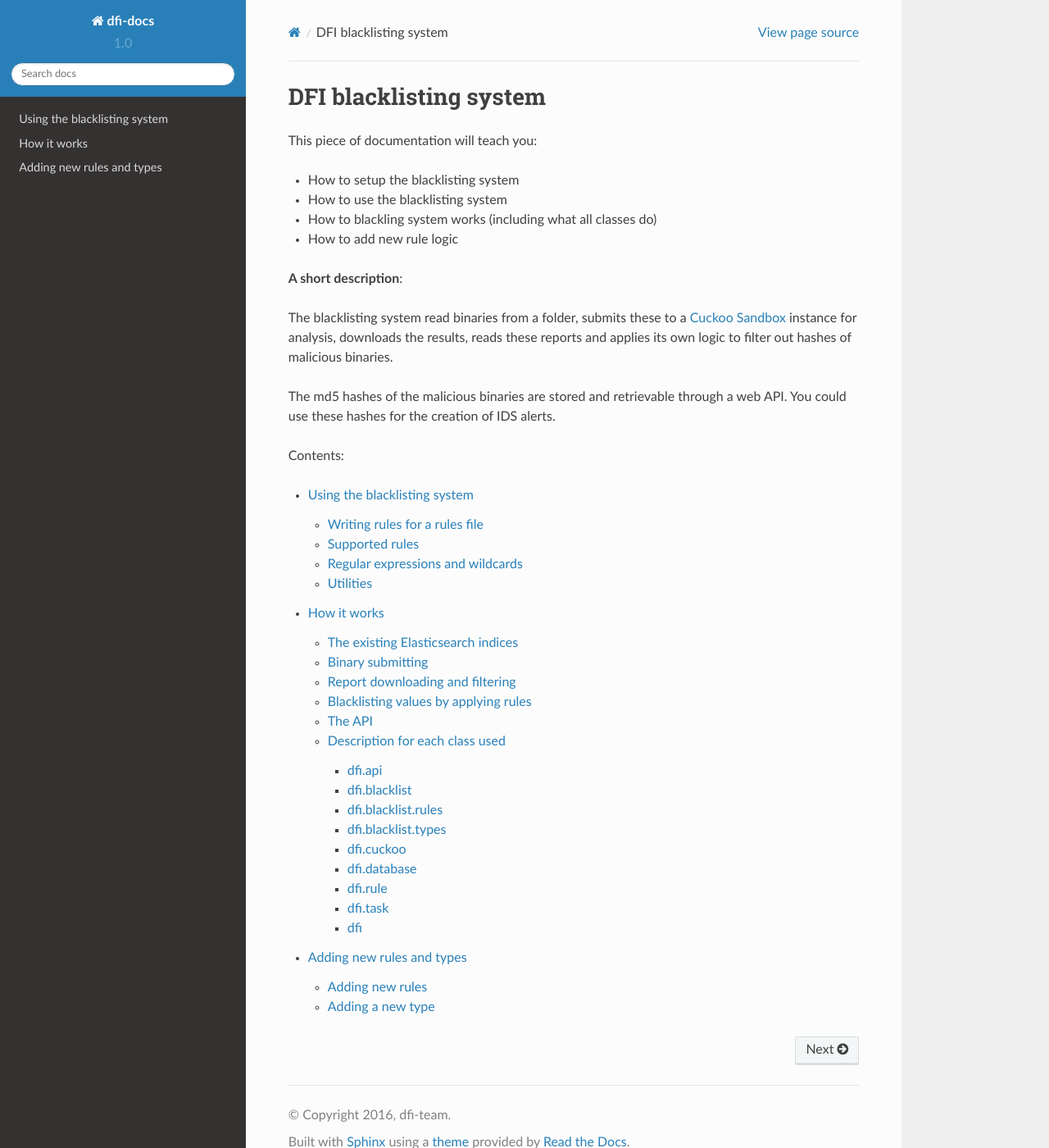
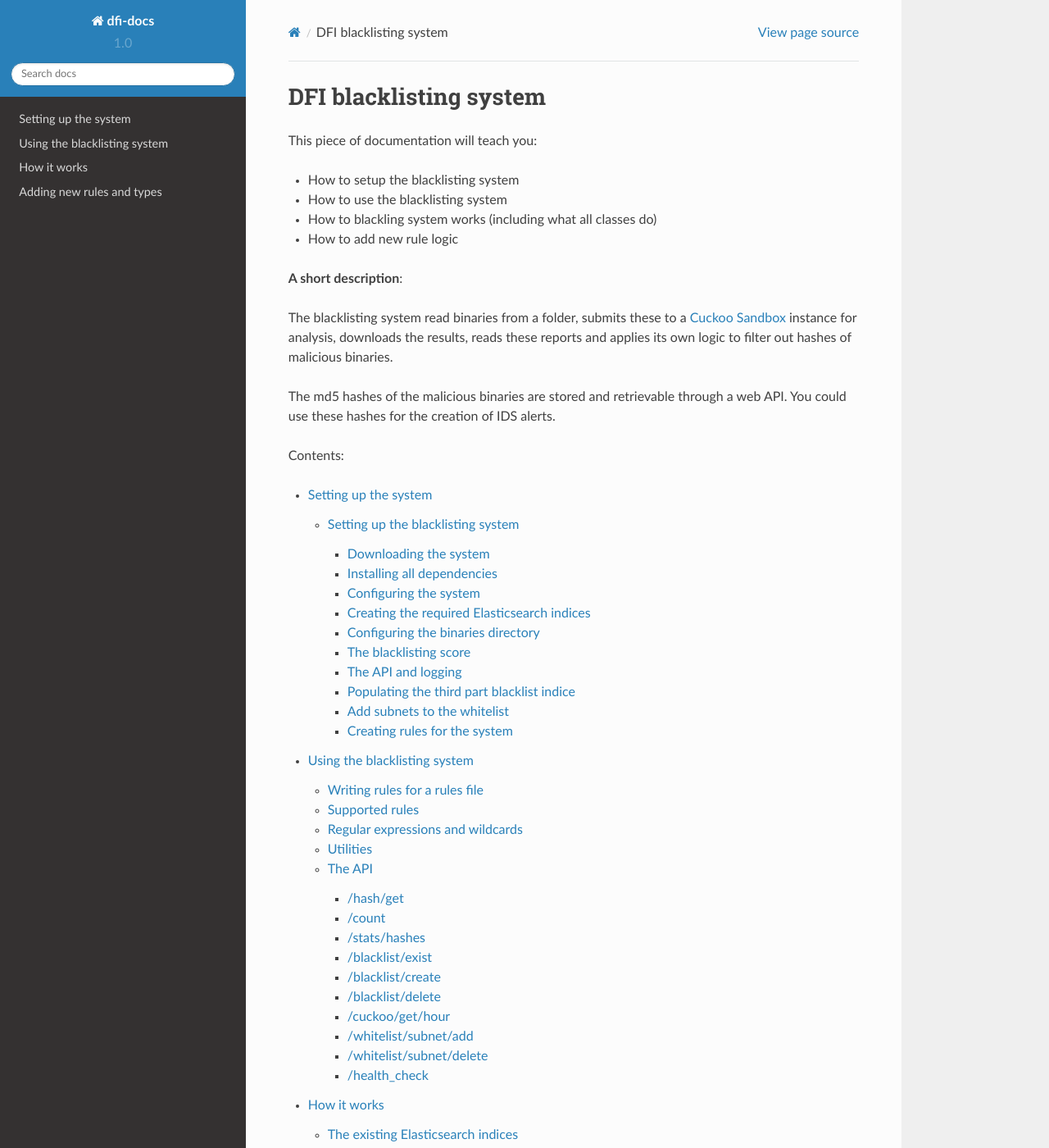
Before and after one commit to rdevries20/dfi-docs, a Sphinx documentation site: the page built from docs/source/index.rst, in a window 1280 px wide and 1400 px high. Shown: the whole window at 82% size. Built offline with Sphinx 7.4.7 and the Read the Docs theme 2.0.0, drawn with Linux system fonts in a browser that asks for light colours; part of the change alters nothing that is shown.

Commit message:
Added API docs + made links and fixes errors

```diff
--- a/docs/source/index.rst
+++ b/docs/source/index.rst
@@ -21,6 +21,7 @@ You could use these hashes for the creation of IDS alerts.
 Contents:
 
 .. toctree::
+   setup/index
    usage/index
    howitworks/index
    extending/index
--- /dev/null
+++ b/docs/source/setup/blacklistingsystem.rst
@@ -0,0 +1,164 @@
+Setting up the blacklisting system
+==================================
+
+Setting up the blacklisting system consists of multiple steps.
+
+Downloading the system
+----------------------
+
+Find a directory on your system where you would like to download the system to.
+The current link to the Github repository is https://github.com/TomWestenberg/dfi.git
+This might change in the future. Verify before downloading.
+
+download the repository by using::
+
+	$ git clone https://github.com/TomWestenberg/dfi.git
+
+
+
+Installing all dependencies
+---------------------------
+
+The system depends upon a variety of Python packages, these need to be installed. All of these packages
+are listed in a .txt file included in the repository. The file is called requirements.txt
+You can install them by doing the following::
+
+	$ cd dfi
+	  pip install -r requirements.txt
+
+Configuring the system
+----------------------
+
+After installing all dependencies, it is time to start editing the configuration file.
+The file is called 'config.cfg' and is in the root directory of the project.
+
+You will need to configure the IP address and the API port of the Cuckoo server and the IP address and API
+port of the Elasticsearch server.
+Open the file in your favorite editor and start editing the lines under the 'Servers' section::
+
+	[Servers]
+	# The Cuckoo server where binaries will be submitted to
+	cuckoo_server_ip = your-cuckoo-server-ip-or-domain.com
+
+	# The Cuckoo server's API port
+	cuckoo_api_port = 8090
+
+	# The Elasticsearch server used to stored all data for this application
+	# Queues, blacklists, filtered Cuckoo reports, list of hashes etc
+	elasticsearch_server_ip = your-elasticsearch-server-ip-or-domain.com
+
+	# The Elasticsearch API port
+	elasticsearch_port = 9200
+
+Creating the required Elasticsearch indices
+-------------------------------------------
+
+When you are done with editing, go to the 'utils' folder.
+Before you can use the system, your Elasticsearch server needs to be prepared by creating
+all indices used by the system. The tool 'IndiceManagement.py' will do this for you.
+
+The indice that will be created are: "blacklist", "cuckoo", "hashes", "queue", "third_party_blacklist", and "whitelist".
+**--> Please verify that these indice do not exist yet! This tool will overwrite them. <--**
+
+In the 'utils' folder. Run the IndiceManagement.py script with the help parameter::
+
+	$ ./IndiceManagement.py --help
+	  usage: Third-Party Blacklist Builder [-h] [-da] [-ba]
+
+	  optional arguments:
+	    -h, --help         show this help message and exit
+	    -da, --delete-all  Delete's all indices
+	    -ba, --build-all   Posts all indices to ElasticSearch
+
+You will need the indices, so you need to run the script with the --build-all parameter::
+
+	$ ./IndiceManagement.py --build-all
+	  Indices created
+
+Configuring the binaries directory
+----------------------------------
+
+The system needs to know where you want it to get the binaries to submit to the Cuckoo server.
+This can also be configured in the 'config.cfg'. The default configured path is a folder 'binaries' in the root
+folder of the project. The binaries directory does not exist be default.
+
+Find this section in the config.cfg::
+
+		# The directory where the binary submitter will look for binaries
+		# to submit to the Cuckoo server
+		binary_directory = binaries
+
+You can set binary_directory to any directory on your system. **Be sure to use the full path!**
+
+**--> Caution: after a binary has been submitted, it will be deleted from the configured directory!**
+
+The blacklisting score
+----------------------
+The blacklisting score is the score on which a value gets blacklisted. This score is determined by the matched rules.
+Each rule has its own score.
+
+If the total score of all matching rules is equal to or higher than your blacklisting score, the value gets blacklisted.
+
+The default score is 2.0. The score you need depends on the amount of rules you intend to use. When using it in production and with
+more than 1 or 2 rules, it is suggested that you use a score of 3.0 at least::
+
+	# The score at which a value will be added to the blacklist.
+	# This score is determined using the rules in the rules/ directory
+	blacklist_score = 2.0
+
+
+The API and logging
+-------------------
+
+There are three more settings: the logging level, the API listen IP and the API listen port.
+
+By default the API listens on port 8085 and on all interfaces by listening op 0.0.0.0.
+
+The default logging level is DEBUG. Setting the level to INFO is recommended after the system has ran for a while.
+While configuring, DEBUG is recommended to find the cause of any crashes, errors::
+
+	# The IP this application's API will listen on
+	api_listen_ip = 0.0.0.0
+
+	# The port this application's API will listen on
+	api_listen_port = 8081
+
+	# The minimum logging level. Debug shows a lot of information.
+	# You only want to enable debug if you actually are debugging.
+	# It is recommended to use an info level in a production environment
+	# Possible levels: debug, info, warning, error
+	log_level = debug
+
+Populating the third part blacklist indice
+------------------------------------------
+
+This indice is used in the rule '3rd_party_blacklist'. Before you can use this rule, you need to populate the indice.
+
+You can do this by using the 'ThirdPartyBlacklist.py' tool in the 'utils' directory. See the `Utilities doc <../usage/utils.html>`_
+for more information on how to do this.
+
+Add subnets to the whitelist
+----------------------------
+
+The blacklisting system can ignore IP subnets in rules. This is called the whitelist. It is stored
+in Elasticsearch under the 'whitelist' indice. You can add subnets to the whitelist and an owner of the subnet by
+using `the web API <../usage/api.html#whitelist-subnet-add>`_.
+The 'owner' field will be used as a description for the whitelisted IP subnet.
+
+**It is recommended that you add all the private IP subnets and your own subnets to the whitelist**
+
+Creating rules for the system
+-----------------------------
+
+These is an important, if not the most important part about the system.
+
+The rules do the matches in the data and determine the total endscore.
+
+All your rule files are in the rules directory at the root of the project. By default, this
+directory contains one rules file as an example. The file is called 'hashrules.json'.
+
+This file is a meant as an example and should NOT be used in production. It contains all kinds of bogus values.
+However, all rule keys used in the file as keys that you can actually use.
+
+To see how to create rules go the `Using the blacklisting system <../usage/index.html>`_ part of the documentation. This will explain how to write rules,
+what rules exist, how to use these, and the utilities for the system.
--- /dev/null
+++ b/docs/source/setup/index.rst
@@ -0,0 +1,9 @@
+Setting up the system
+=====================
+
+This part of the documentation will explain
+how to setup Cuckoo and how to setup the blacklisting
+system
+
+.. toctree::
+   blacklistingsystem
--- /dev/null
+++ b/docs/source/usage/api.rst
@@ -0,0 +1,246 @@
+The API
+=======
+
+The web API contains all calls used to retrieve the blacklist, manage the whitelist, get statistics, etc
+
++--------------------------------------+-------------------------------------------------------------------+
+| **API calls**                        | **Description**                                                   |
++--------------------------------------+-------------------------------------------------------------------+
+| GET :ref:`get_hash_since`            | Returns a list of blacklisted hashes                              |
++--------------------------------------+-------------------------------------------------------------------+
+| GET :ref:`get_count_indice_doc_type` | Counts how many records are known in a given                      |
+|                                      | indice and have a certain doctype.                                |
++--------------------------------------+-------------------------------------------------------------------+
+| GET :ref:`get_stats_hashes`          | Returns the average amount of hashes                              |
+|                                      | blacklisted each hour.                                            |
++--------------------------------------+-------------------------------------------------------------------+
+| GET :ref:`blacklist_exist`           | Checks if an ID for the given doc type was is blacklisted         |
++--------------------------------------+-------------------------------------------------------------------+
+| GET :ref:`blacklist_create`          | Creates blacklist item based on the give do type, id, and reason. |
++--------------------------------------+-------------------------------------------------------------------+
+| GET :ref:`blacklist_delete`          | delete                                                            |
+|                                      | blacklist items based on a given doc type and unique identifier.  |
++--------------------------------------+-------------------------------------------------------------------+
+| GET :ref:`cuckoo_get_hour`           | Returns the amount of Cuckoo reports that                         |
+|                                      | get saved per hour                                                |
++--------------------------------------+-------------------------------------------------------------------+
+| POST :ref:`whitelist_subnet_add`     | Add an IP subnet and the corresponding owner to the whitelist     |
++--------------------------------------+-------------------------------------------------------------------+
+| POST :ref:`whitelist_subnet_delete`  | Delete an IP subnet from the whitelist                            |
++--------------------------------------+-------------------------------------------------------------------+
+| GET :ref:`health_check`              | Returns JSON with the availability of all running                 |
+|                                      | processes to keep the system operational.                         |
++--------------------------------------+-------------------------------------------------------------------+
+
+.. _get_hash_since:
+
+/hash/get
+---------
+
+	Usage: /hash/get/<sinc>
+
+	Returns a list of blacklisted hashes
+
+	Method: GET
+
+	Mandatory arguments:
+		- Since
+			- Integer: Returns the blacklisted items in the last 'since' seconds for the hash type. Example 60.
+			- All: Returns all the blacklisted items for the hash type
+
+	Examples::
+
+		$ curl http://localhost:8081/hash/get/all
+		["cf48bae14f7973aaecb9a978266b9c0b", "99d473dcb245acbfae1197f370fdecb3"]
+
+		$ curl http://localhost:8081/hash/get/60
+		["99d473dcb245acbfae1197f370fdecb3"]
+
+.. _get_count_indice_doc_type:
+
+/count
+------
+
+	Usage: /count/<indice>/<doc_type>
+
+	Counts how many records are known in a given indice with the given doc_type
+
+	Method: GET
+
+	Mandatory arguments:
+		- Indice
+			- The name of the indice you want to check
+		- doc_type
+			- The name of the doc_type you want to check
+
+	Example::
+
+		$ curl http://localhost:8081/count/whitelist/subnet
+		0
+
+.. _get_stats_hashes:
+
+/stats/hashes
+-------------
+
+	Usage: /stats/hashes
+
+	Returns the average amount of hashes blacklisted per hour
+
+	Method: GET
+
+	Example::
+
+		$ curl http://localhost:8081/stats/hashes
+		0
+
+
+.. _blacklist_exist:
+
+/blacklist/exist
+----------------
+
+	Usage: /blacklist/exist/<doc_type>?id=<blacklist_value>
+
+	Checks if the given blacklist value exists in the blacklist indice of the given type.
+
+	Method: GET
+
+	Mandatory arguments:
+		- doc_type
+			- The name of the doc_type you want to check
+
+	Mandatory parameters:
+		- id
+			- The value of something that can be blacklisted. An MD5 hash for example
+
+	Example::
+
+		$ curl http://localhost:8081/blacklist/exist/hash?id=99d473dcb245acbfae1197f370fdecb3
+		True
+
+.. _blacklist_create:
+
+/blacklist/create
+-----------------
+
+	Usage: /blacklist/create/<doc_type>?id=<blacklist_value>&reason=<reason>
+
+	Adds the given id to the blacklist doc_type with the reason specified
+
+	Method: GET
+
+	Mandatory arguments:
+		- doc_type
+			- The name of the doc_type you want to check
+
+	Mandatory parameters:
+		- id
+			- The value of something that can be blacklisted. An MD5 hash for example
+		- reason
+			- A string describing why this value was blacklisted
+
+	Example::
+
+		$ curl http://localhost:8081/blacklist/create/hash?id=99d473dcb245acbfae1197f370fdecb3&reason=Stuff
+		True
+
+.. _blacklist_delete:
+
+/blacklist/delete
+-----------------
+
+	Usage: /blacklist/delete/<doc_type>?id=<blacklist_value>
+
+	Deletes the given id to the blacklist doc_type given
+
+	Method: GET
+
+	Mandatory arguments:
+		- doc_type
+			- The name of the doc_type you want to check
+
+	Mandatory parameters:
+		- id
+			- The value of something that can be blacklisted. An MD5 hash for example
+
+	Example::
+
+		$ curl http://localhost:8081/blacklist/delete/hash?id=99d473dcb245acbfae1197f370fdecb3
+		True
+
+.. _cuckoo_get_hour:
+
+/cuckoo/get/hour
+----------------
+
+	Usage: /cuckoo/get/hour
+
+	Returns the amount of Cuckoo reports that get saved per hour
+
+	Method: GET
+
+
+	Example::
+
+		$ curl http://localhost:8081/cuckoo/get/hour
+		3
+
+.. _whitelist_subnet_add:
+
+/whitelist/subnet/add
+---------------------
+
+	Usage: /whitelist/subnet/add
+
+	Add an IP subnet and the corresponding owner to the whitelist
+
+	Method: POST
+
+	Mandatory form fields:
+		- subnet
+			- Contains an IP subnet in CIDR format. Example: 192.168.0.0/16
+		- owner
+			- An owner or description of the subnet. Example: Private-c
+
+	Example::
+
+		$ curl --data "subnet=192.168.0.0/16&owner=private-c" http://localhost:8081/whitelist/subnet/add
+		{'message': 'success'}
+
+.. _whitelist_subnet_delete:
+
+/whitelist/subnet/delete
+------------------------
+
+	Usage: /whitelist/subnet/delete
+
+	Add an IP subnet and the corresponding owner to the whitelist
+
+	Method: POST
+
+	Mandatory form fields:
+		- subnet
+			- Contains an IP subnet in CIDR format. Example: 192.168.0.0/16
+
+	Example::
+
+		$ curl --data "subnet=192.168.0.0/16" http://localhost:8081/whitelist/subnet/delete
+		{'message': 'success'}
+
+.. _health_check:
+
+/health_check
+-------------
+
+	Usage: /health_check
+
+	Returns JSON with the availability of all running processes for the system.
+	If a process is not running, it is listed as False, True if it is running.
+
+	Method: GET
+
+	Example::
+
+		$ curl localhost:8082/health_check
+		{'CuckooBinarySubmitTask': 'True', 'ReportProcessTask': 'True', 'BlacklistingTask': 'True', 'APIListener': 'True'}
--- a/docs/source/usage/index.rst
+++ b/docs/source/usage/index.rst
@@ -1,5 +1,6 @@
 Using the blacklisting system
 =============================
+
 
 This part of the documentation will explain how
 to use the system.
@@ -8,3 +9,4 @@ to use the system.
    writingrules
    allrules
    utils
+   api
```
